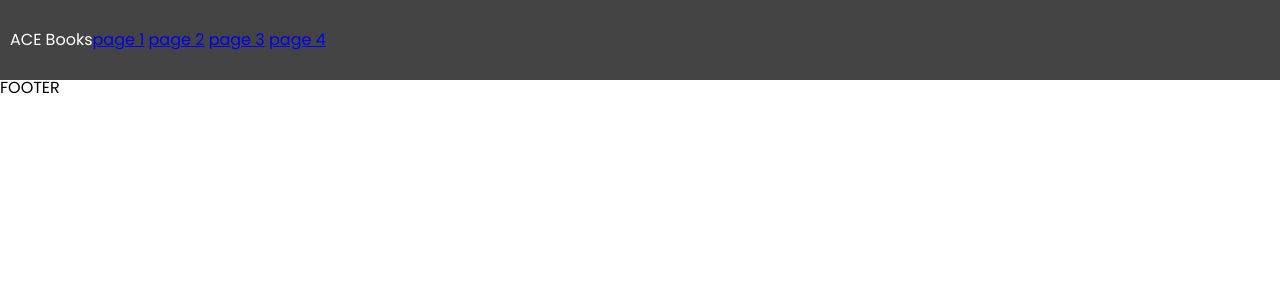
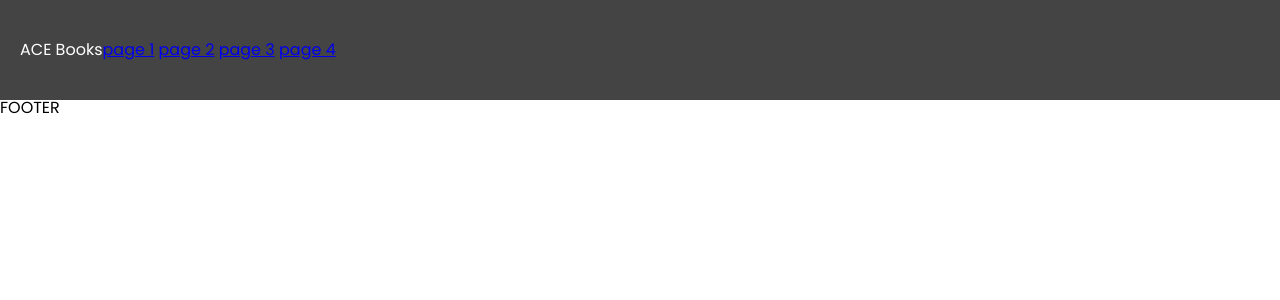
Before and after one commit to felipeduarte2728/mapa_backend2, a PHP site: page / in a window 1280 px wide. Shown: the top 300 px of the page. Run offline with PHP 8.4, Linux system fonts and the light colour scheme.

Commit message:
modifiquei o padding do arquivo

```diff
--- a/view/assets/style.css
+++ b/view/assets/style.css
@@ -12,8 +12,9 @@
   height: 60px;
   background: #444;
   color: #fff;
-  padding: 10px;
+  padding: 20px;
 }
 
 .logo {
+  font-size: ;
 }
```
